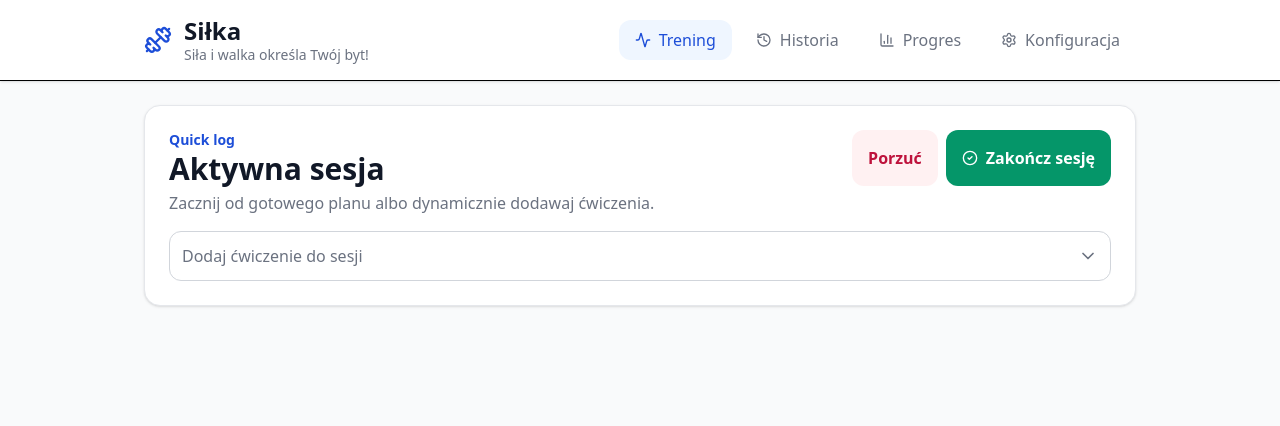
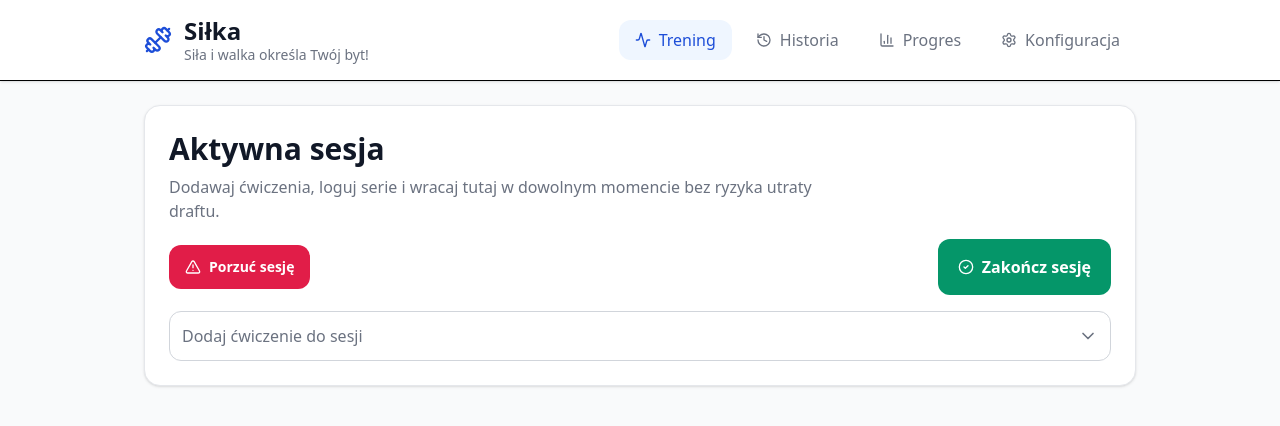
Before and after one commit to arielkuzminski/react-workout-planner, a React (Vite) app: page / in a window 1280 px wide. Both pictures are taken after a click on the button "Zacznij nową sesję". Shown: the top 426 px of the page. Built offline with nearby package versions, Linux system fonts and the light colour scheme.

Commit message:
Better layout

```diff
--- a/src/components/ActiveTrainingView.tsx
+++ b/src/components/ActiveTrainingView.tsx
@@ -1,13 +1,12 @@
 import { useEffect, useMemo, useRef, useState } from 'react';
 import { useNavigate } from 'react-router-dom';
-import { CheckCircle2, Trash2 } from 'lucide-react';
+import { AlertTriangle, CheckCircle2, Trash2 } from 'lucide-react';
 import ExerciseLogger from './ExerciseLogger';
 import ExercisePicker from './ExercisePicker';
 import ProgressIndicator from './ProgressIndicator';
 import RestTimer from './RestTimer';
 import { ExerciseDefinition, SessionEntry } from '../types';
 import { useWorkoutStore } from '../store';
-import { getPlanNameById } from '../utils/templateUtils';
 
 export default function ActiveTrainingView() {
   const navigate = useNavigate();
@@ -32,7 +31,6 @@ export default function ActiveTrainingView() {
 
   const activeSession = useWorkoutStore((state) => state.activeSession);
   const exerciseLibrary = useWorkoutStore((state) => state.exerciseLibrary);
-  const plans = useWorkoutStore((state) => state.plans);
   const completedSessions = useWorkoutStore((state) => state.completedSessions);
   const addExerciseToActiveSession = useWorkoutStore((state) => state.addExerciseToActiveSession);
   const updateSetInActiveSession = useWorkoutStore((state) => state.updateSetInActiveSession);
@@ -107,31 +105,28 @@ export default function ActiveTrainingView() {
   return (
     <div className="space-y-6">
       <section className="bg-surface-card rounded-2xl border border-border shadow-sm p-4 sm:p-6 space-y-4">
-        <div className="flex flex-col gap-4 sm:flex-row sm:items-start sm:justify-between">
-          <div className="min-w-0">
-            <p className="text-sm font-semibold text-brand-text">
-              {getPlanNameById(plans, activeSession.planId, 'Quick log')}
-            </p>
+        <div className="space-y-2">
           <h2 className="text-2xl sm:text-3xl font-bold text-text-primary leading-tight">Aktywna sesja</h2>
-            <p className="text-text-secondary mt-1">
-              Zacznij od gotowego planu albo dynamicznie dodawaj ćwiczenia.
+          <p className="max-w-2xl text-text-secondary">
+            Dodawaj ćwiczenia, loguj serie i wracaj tutaj w dowolnym momencie bez ryzyka utraty draftu.
           </p>
         </div>
-          <div className="grid grid-cols-2 gap-2 sm:flex sm:flex-wrap sm:justify-end">
+
+        <div className="flex flex-col-reverse gap-3 sm:flex-row sm:items-center sm:justify-between">
           <button
             onClick={() => abandonActiveSession()}
-              className="min-h-14 px-3 sm:px-4 py-3 rounded-xl bg-danger-soft hover:bg-danger-hover-bg active:bg-danger-active-bg text-danger-text font-semibold transition-colors focus-visible:ring-2 focus-visible:ring-danger-ring focus-visible:ring-offset-2 focus-visible:outline-none"
+            className="inline-flex min-h-12 items-center justify-center gap-2 rounded-xl bg-danger px-4 py-3 text-sm font-semibold text-text-inverted transition-opacity hover:opacity-90 active:bg-danger-active-bg focus-visible:ring-2 focus-visible:ring-danger-ring focus-visible:ring-offset-2 focus-visible:outline-none sm:min-h-0"
           >
-              Porzuć
+            <AlertTriangle className="h-4 w-4 shrink-0" />
+            <span>Porzuć sesję</span>
           </button>
           <button
             onClick={handleComplete}
-              className="min-h-14 px-3 sm:px-4 py-3 rounded-xl bg-success hover:bg-success-hover active:bg-success-active text-text-inverted font-semibold flex items-center justify-center gap-2 transition-colors focus-visible:ring-2 focus-visible:ring-success-ring focus-visible:ring-offset-2 focus-visible:outline-none"
+            className="inline-flex min-h-14 items-center justify-center gap-2 rounded-xl bg-success px-5 py-3 font-semibold text-text-inverted transition-colors hover:bg-success-hover active:bg-success-active focus-visible:ring-2 focus-visible:ring-success-ring focus-visible:ring-offset-2 focus-visible:outline-none"
           >
             <CheckCircle2 className="w-4 h-4 shrink-0" />
             <span className="leading-tight text-center">Zakończ sesję</span>
           </button>
-          </div>
         </div>
 
         <div>
```
Lines whose indentation alone changed are shown as unchanged.
